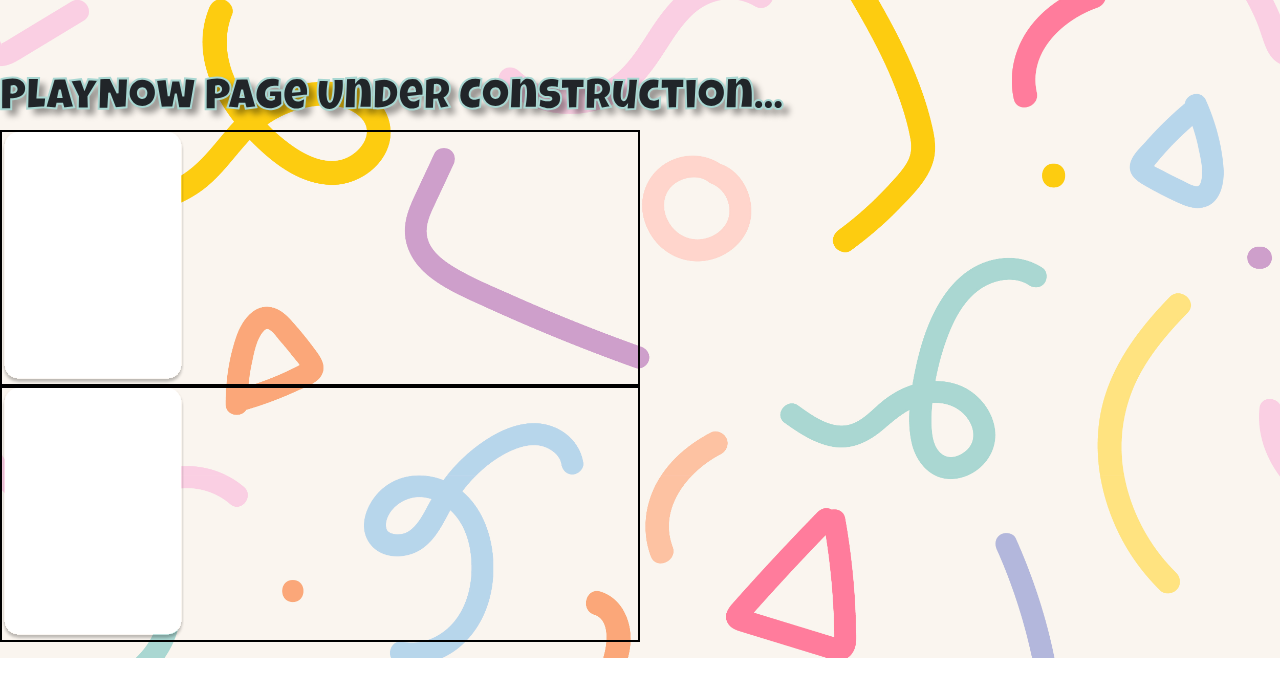
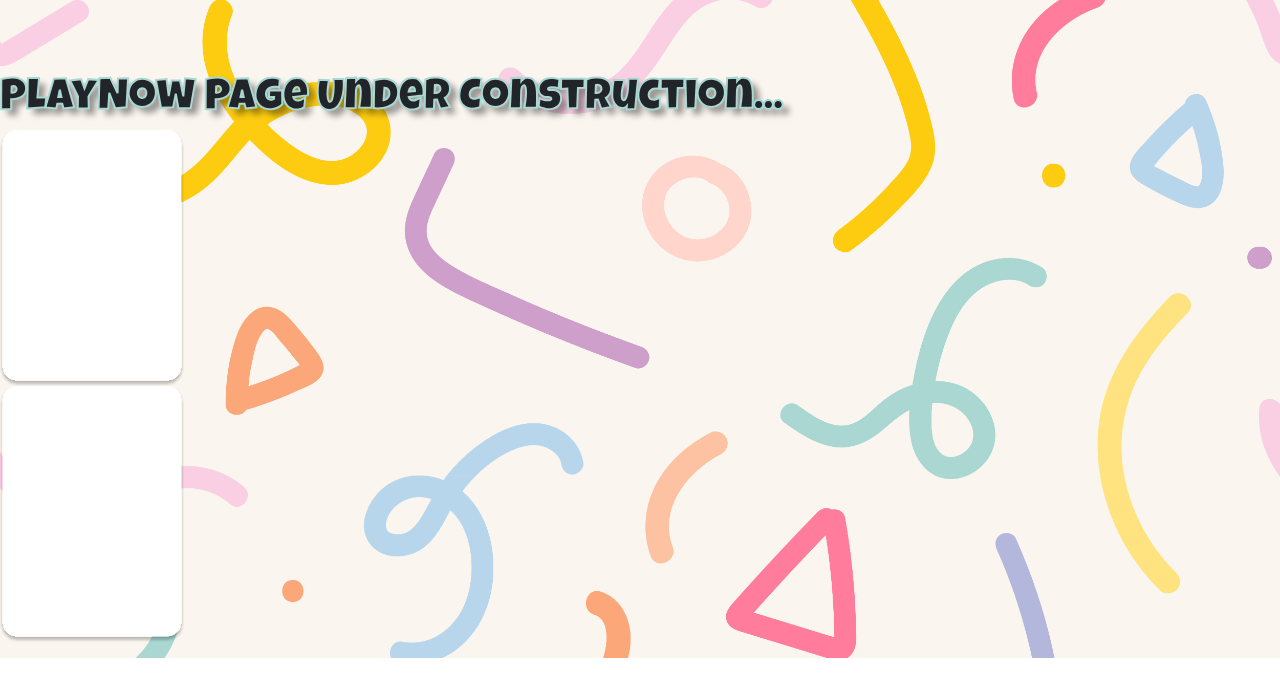
Before and after one commit to team-awesome1/awesome_cards, a React (Create React App) app: page /play-now in a window 1280 px wide. Shown: the top 696 px of the page. Built offline with nearby package versions, Linux system fonts and the light colour scheme.

Commit message:
remove borders

```diff
--- a/src/routes/PlayNow.js
+++ b/src/routes/PlayNow.js
@@ -5,7 +5,7 @@ export default function PlayNow() {
     <main style={{ padding: "1rem 0" }}>
       <h2>PlayNow Page Under Construction...</h2>
       <Card cardCode={"2D"}/>
-      <Card cardCode={"5C"}/>
+      <Card cardCode={"KC"}/>
     </main>
   );
 }
--- a/src/styles.css
+++ b/src/styles.css
@@ -1,7 +1,7 @@
 .game-card-container {
     height: 32vh;
     width: 50%;
-    border: solid black 2px;
+    /* border: solid black 2px; */
 }
 
 .game-card {
```
